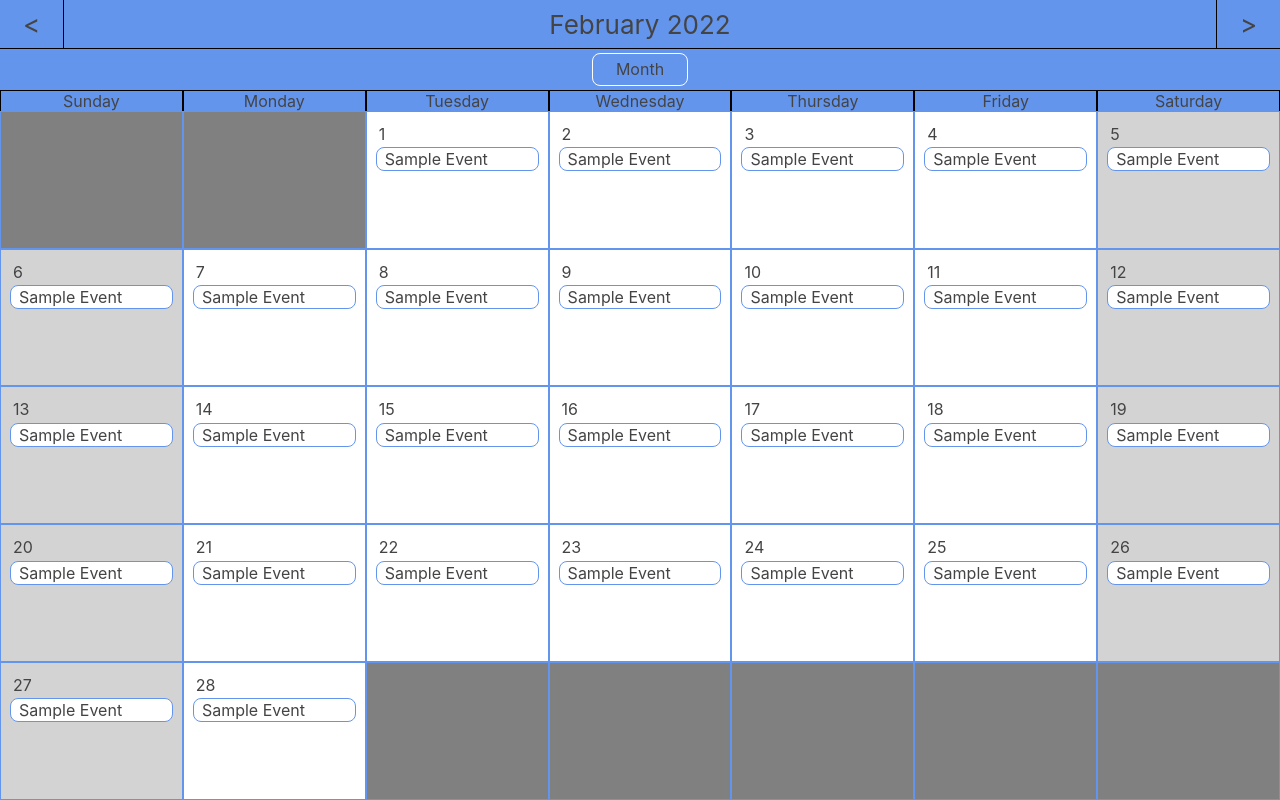
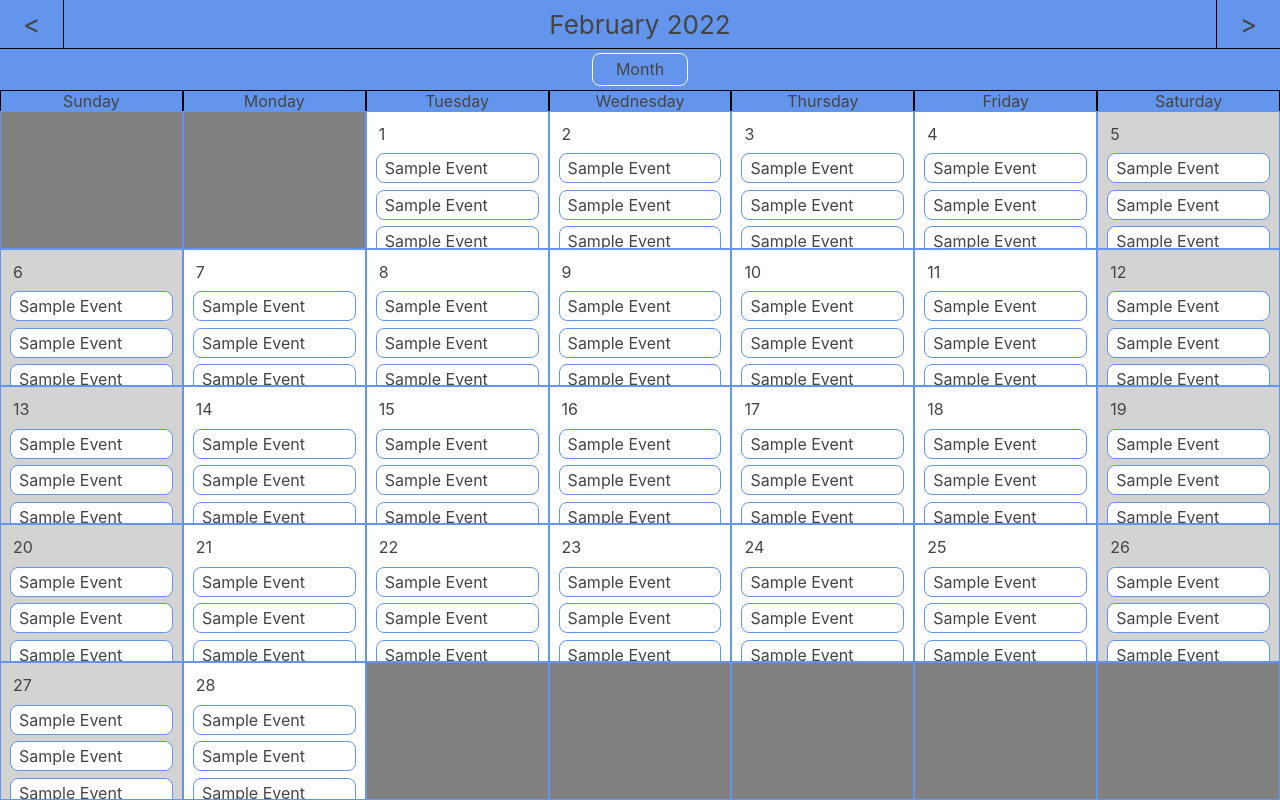
Before and after one commit to malee31/React-Calendar, a React (Create React App) app: page / in a window 1280 px wide. Built offline with nearby package versions, Linux system fonts and the light colour scheme.

Commit message:
Stylized multiple events

```diff
--- a/src/Components/CalendarCells.js
+++ b/src/Components/CalendarCells.js
@@ -48,6 +48,42 @@ function CalendarCell(props) {
 					<div className="calendar-event-entry">
 						Sample Event
 					</div>
+					<div className="calendar-event-entry">
+						Sample Event
+					</div>
+					<div className="calendar-event-entry">
+						Sample Event
+					</div>
+					<div className="calendar-event-entry">
+						Sample Event
+					</div>
+					<div className="calendar-event-entry">
+						Sample Event
+					</div>
+					<div className="calendar-event-entry">
+						Sample Event
+					</div>
+					<div className="calendar-event-entry">
+						Sample Event
+					</div>
+					<div className="calendar-event-entry">
+						Sample Event
+					</div>
+					<div className="calendar-event-entry">
+						Sample Event
+					</div>
+					<div className="calendar-event-entry">
+						Sample Event
+					</div>
+					<div className="calendar-event-entry">
+						Sample Event
+					</div>
+					<div className="calendar-event-entry">
+						Sample Event
+					</div>
+					<div className="calendar-event-entry">
+						Sample Event
+					</div>
 				</div>
 			</CalendarCellLayer>
 		</div>
--- a/src/styles/calendarCell.css
+++ b/src/styles/calendarCell.css
@@ -32,6 +32,14 @@
 	width: 100%;
 	height: 100%;
 	padding: 0 5% .5rem;
+	overflow: auto;
+	-ms-overflow-style: none;
+	scrollbar-width: none;
+	overflow-y: scroll;
+}
+
+.calendar-event-container::-webkit-scrollbar {
+	display: none;
 }
 
 .calendar-event-entry {
@@ -44,5 +52,6 @@
 	background-color: #FFF;
 	border: 1px solid #6495ED;
 	border-radius: .5rem;
-	padding: 0 .5rem;
+	padding: .25rem .5rem;
+	margin: .4rem 0;
 }
```
